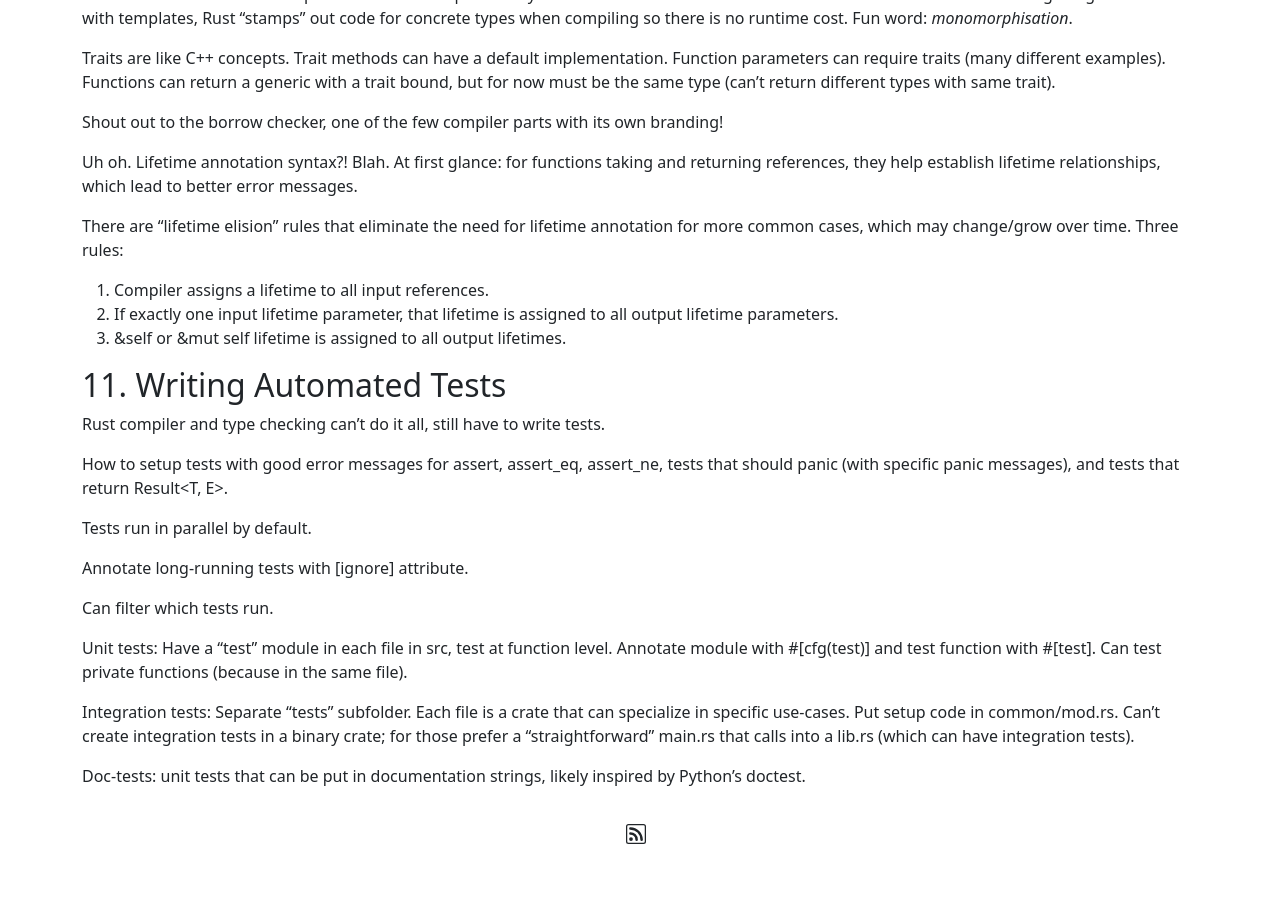
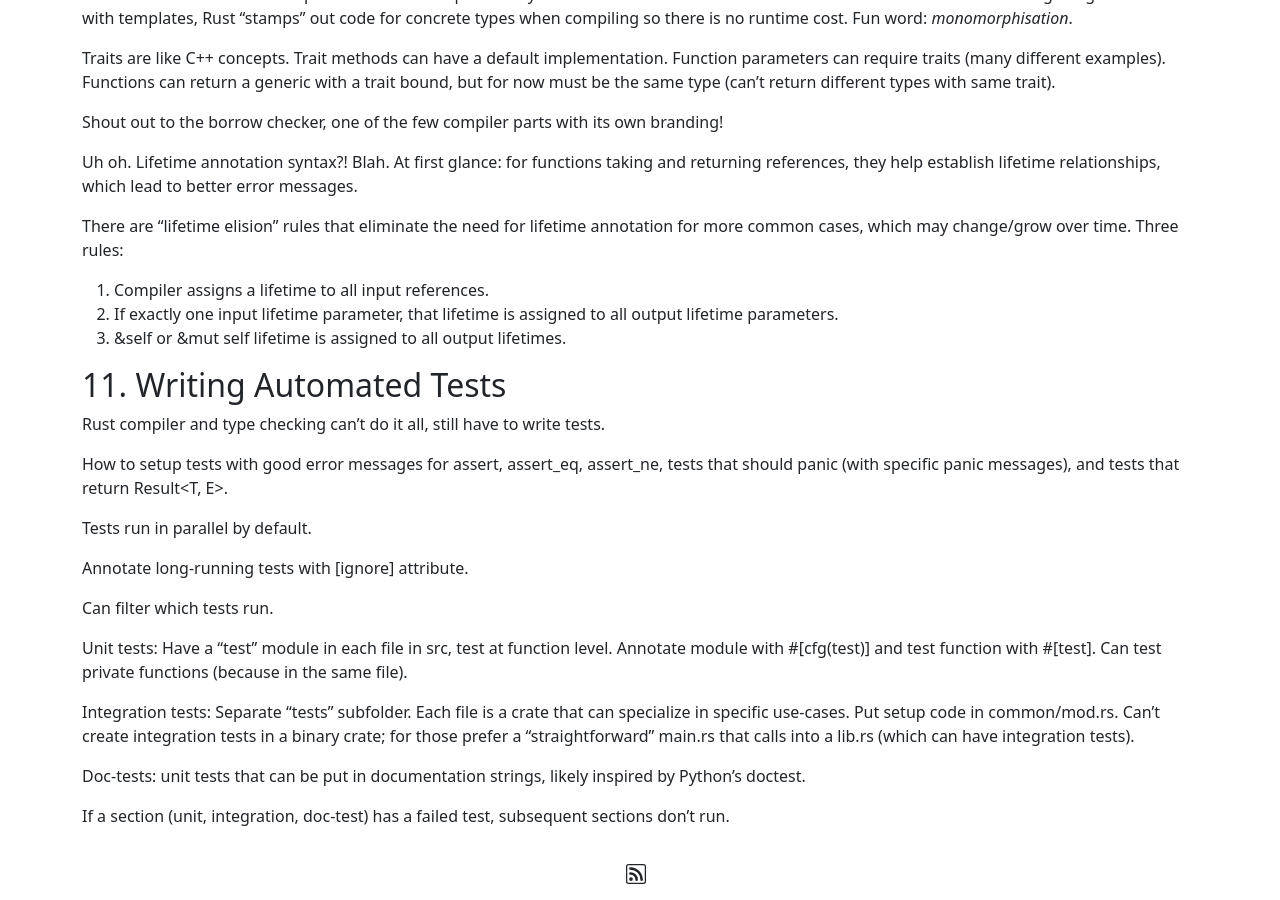
Before and after one commit to matthewdrees/matthewdrees.github.io, a Jekyll site: the page built from _posts/2022-09-30-the-rust-programming-language.md, in a window 1280 px wide and 900 px high, scrolled down 2927 px. Built offline with Jekyll 4.4.1, drawn with Linux system fonts in a browser that asks for light colours; before the commit the page ends 3787 px from its top, so only the background shows below that.

Commit message:
Rust book notes, update from book club.

```diff
--- a/_posts/2022-09-30-the-rust-programming-language.md
+++ b/_posts/2022-09-30-the-rust-programming-language.md
@@ -133,3 +133,5 @@ Unit tests: Have a "test" module in each file in src, test at function level. An
 Integration tests: Separate "tests" subfolder. Each file is a crate that can specialize in specific use-cases. Put setup code in common/mod.rs. Can't create integration tests in a binary crate; for those prefer a "straightforward" main.rs that calls into a lib.rs (which can have integration tests).
 
 Doc-tests: unit tests that can be put in documentation strings, likely inspired by Python's doctest.
+
+If a section (unit, integration, doc-test) has a failed test, subsequent sections don't run.
```
